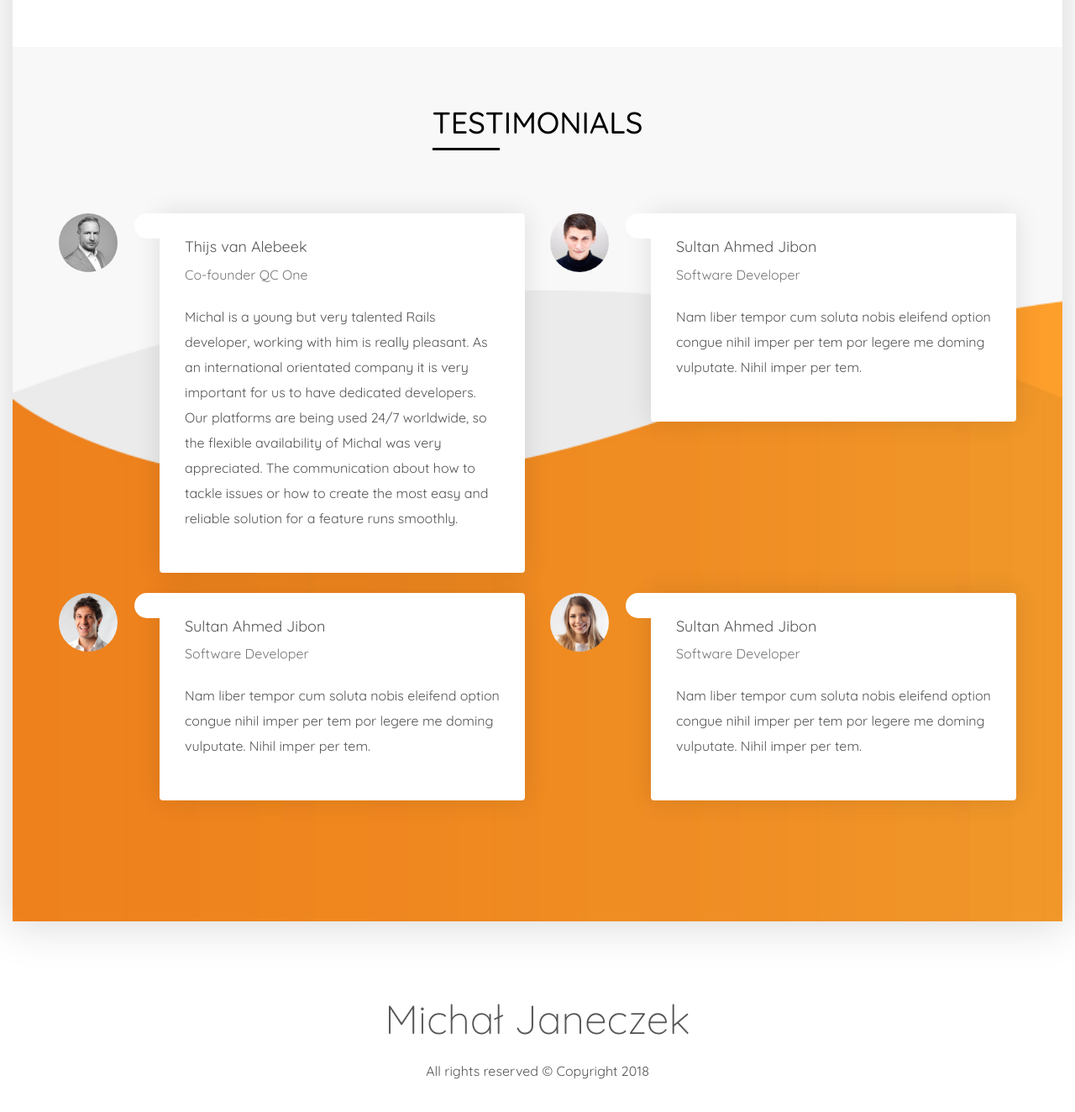
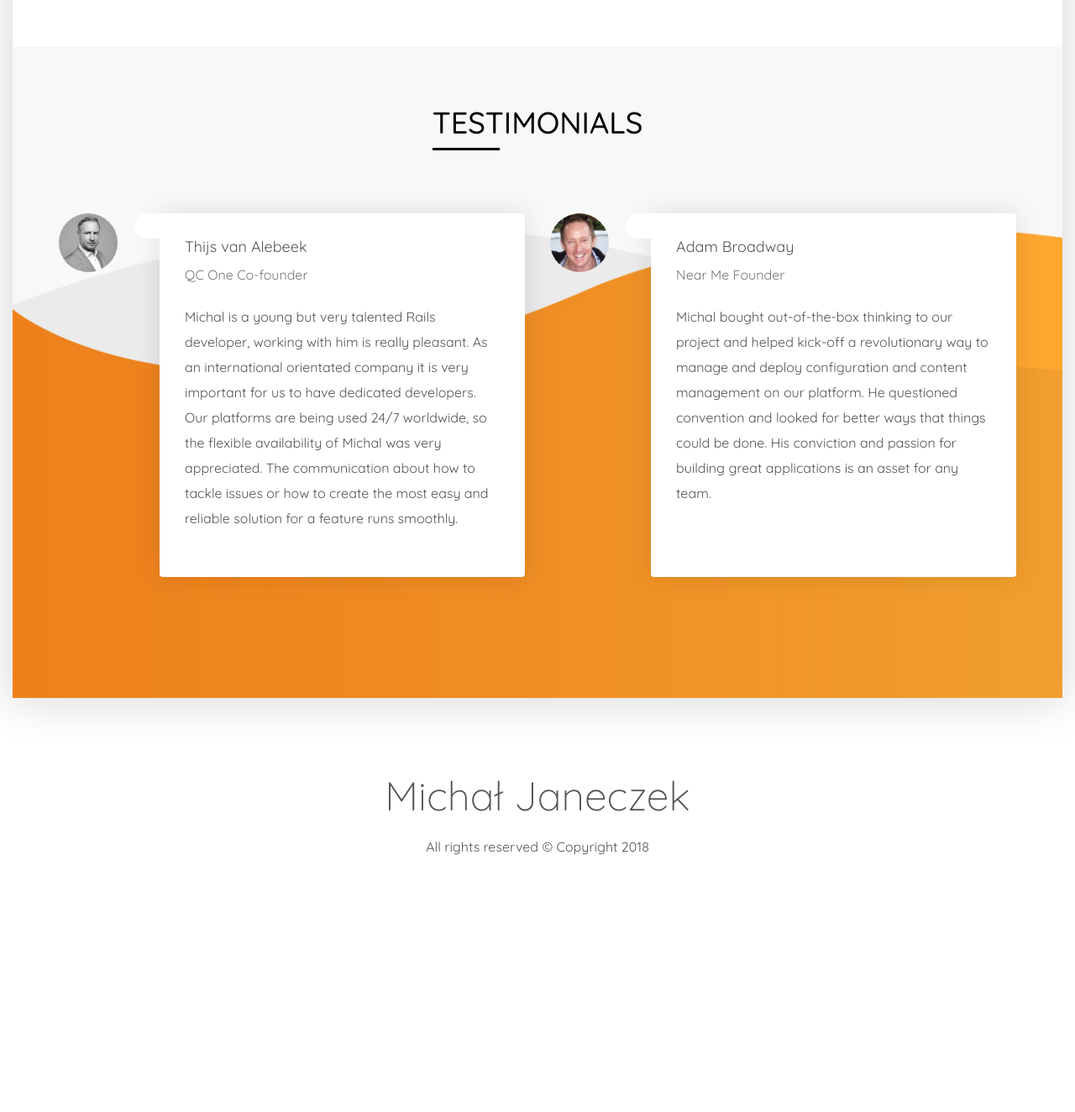
Before and after one commit to mjaneczek/mjaneczek.github.io, a Jekyll site: the page built from index.html, in a window 1280 px wide and 1400 px high, scrolled down 5542 px. Shown: the top 1324 px of the window at 84% size. Built offline with Jekyll 4.4.1, drawn with Linux system fonts in a browser that asks for light colours; after the commit the page ends 6675 px from its top, so only the background shows below that.

Commit message:
Add testimonials, improve styling

```diff
--- a/_includes/testimonials.html
+++ b/_includes/testimonials.html
@@ -7,14 +7,14 @@
     </div>
     <div class="row">
       <div class="quote-slides">
-        <div class="row">
+        <div class="row row-eq-height">
           <div class="col-md-6">
             <div class="quote-item mb-4">
               <div class="author-avatar"><img alt="" src="assets/img/author/1.jpg"></div>
               <div class="quote-text">
                 <h4 class="author-name">Thijs van Alebeek</h4>
-                <p class="author-profession">Co-founder QC One</p>
-                <p>Michal is a young but very talented Rails developer, working with him is really pleasant. As an international orientated company it is very important for us to have dedicated developers. Our platforms are being used 24/7 worldwide, so the flexible availability of Michal was very appreciated. The communication about how to tackle issues or how to create the most easy and reliable solution for a feature runs smoothly.</p>
+                <p class="author-profession">QC One Co-founder</p>
+                <p class="quote-full">Michal is a young but very talented Rails developer, working with him is really pleasant. As an international orientated company it is very important for us to have dedicated developers. Our platforms are being used 24/7 worldwide, so the flexible availability of Michal was very appreciated. The communication about how to tackle issues or how to create the most easy and reliable solution for a feature runs smoothly.</p>
               </div>
             </div>
           </div>
@@ -22,32 +22,9 @@
             <div class="quote-item mb-4">
               <div class="author-avatar"><img alt="" src="assets/img/author/2.jpg"></div>
               <div class="quote-text">
-                <h4 class="author-name">Sultan Ahmed Jibon</h4>
-                <p class="author-profession">Software Developer</p>
-                <p>Nam liber tempor cum soluta nobis eleifend option congue nihil imper per tem por legere me doming vulputate. Nihil imper per tem.</p>
-              </div>
-            </div>
-          </div>
-        </div>
-
-        <div class="row">
-          <div class="col-md-6">
-            <div class="quote-item mb-4">
-              <div class="author-avatar"><img alt="" src="assets/img/author/3.jpg"></div>
-              <div class="quote-text">
-                <h4 class="author-name">Sultan Ahmed Jibon</h4>
-                <p class="author-profession">Software Developer</p>
-                <p>Nam liber tempor cum soluta nobis eleifend option congue nihil imper per tem por legere me doming vulputate. Nihil imper per tem.</p>
-              </div>
-            </div>
-          </div>
-          <div class="col-md-6">
-            <div class="quote-item mb-4">
-              <div class="author-avatar"><img alt="" src="assets/img/author/4.jpg"></div>
-              <div class="quote-text">
-                <h4 class="author-name">Sultan Ahmed Jibon</h4>
-                <p class="author-profession">Software Developer</p>
-                <p>Nam liber tempor cum soluta nobis eleifend option congue nihil imper per tem por legere me doming vulputate. Nihil imper per tem.</p>
+                <h4 class="author-name">Adam Broadway</h4>
+                <p class="author-profession">Near Me Founder</p>
+                <p class="quote-full">Michal bought out-of-the-box thinking to our project and helped kick-off a revolutionary way to manage and deploy configuration and content management on our platform.  He questioned convention and looked for better ways that things could be done.  His conviction and passion for building great applications is an asset for any team.</p>
               </div>
             </div>
           </div>
--- a/assets/css/style.css
+++ b/assets/css/style.css
@@ -800,6 +800,10 @@ input, textarea {
 .quote-text p {
   margin-bottom: 20px; }
 
+.quote-full {
+  min-height: 275px;
+}
+
 .author-name {
   font-size: 18px;
   font-weight: normal; }
@@ -1493,3 +1497,10 @@ input, textarea {
     top: -30px; }
   .background-text {
     display: none; } }
+
+.row-eq-height {
+  display: -webkit-box;
+  display: -webkit-flex;
+  display: -ms-flexbox;
+  display:         flex;
+}
```
Also changed, not shown: assets/img/author/2.jpg, assets/img/author/3.jpg (deleted), assets/img/author/4.jpg (deleted).
